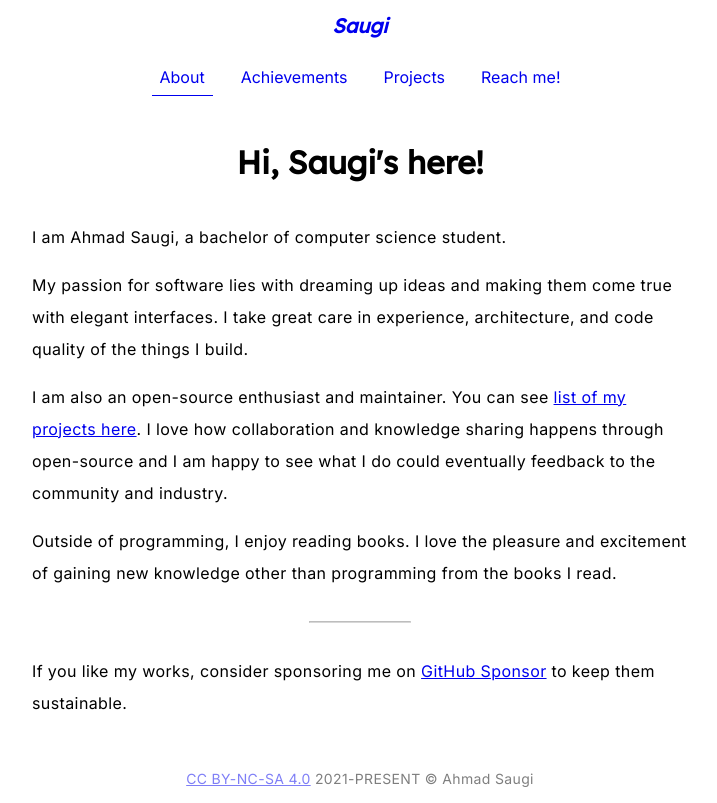
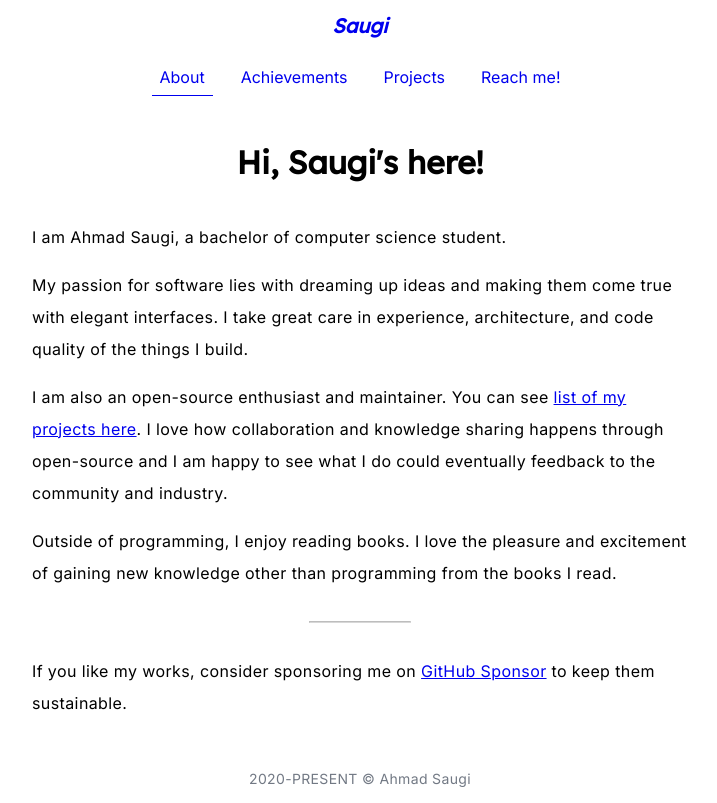
Before and after one commit to zuramai/saugi.me, a Nuxt app: page / in a window 1280 px wide. Shown: the whole page, without its empty margins (280-997 px from the left). Built offline with nearby package versions, Linux system fonts and the light colour scheme.

Commit message:
a11y: fix low contrast footer text

```diff
--- a/components/Footer.vue
+++ b/components/Footer.vue
@@ -1,7 +1,7 @@
 <template>
 <footer>
-  <div class="container mx-auto opacity-50">
-    <p class="text-muted text-center text-sm "><a href="https://creativecommons.org/licenses/by-nc-sa/4.0/" target="_blank">CC BY-NC-SA 4.0</a> 2021-PRESENT © Ahmad Saugi</p>
+  <div class="container mx-auto opacity-70">
+    <p class="text-gray-700 text-center text-sm ">2020-PRESENT © Ahmad Saugi</p>
   </div>
 </footer>
 </template>
```
